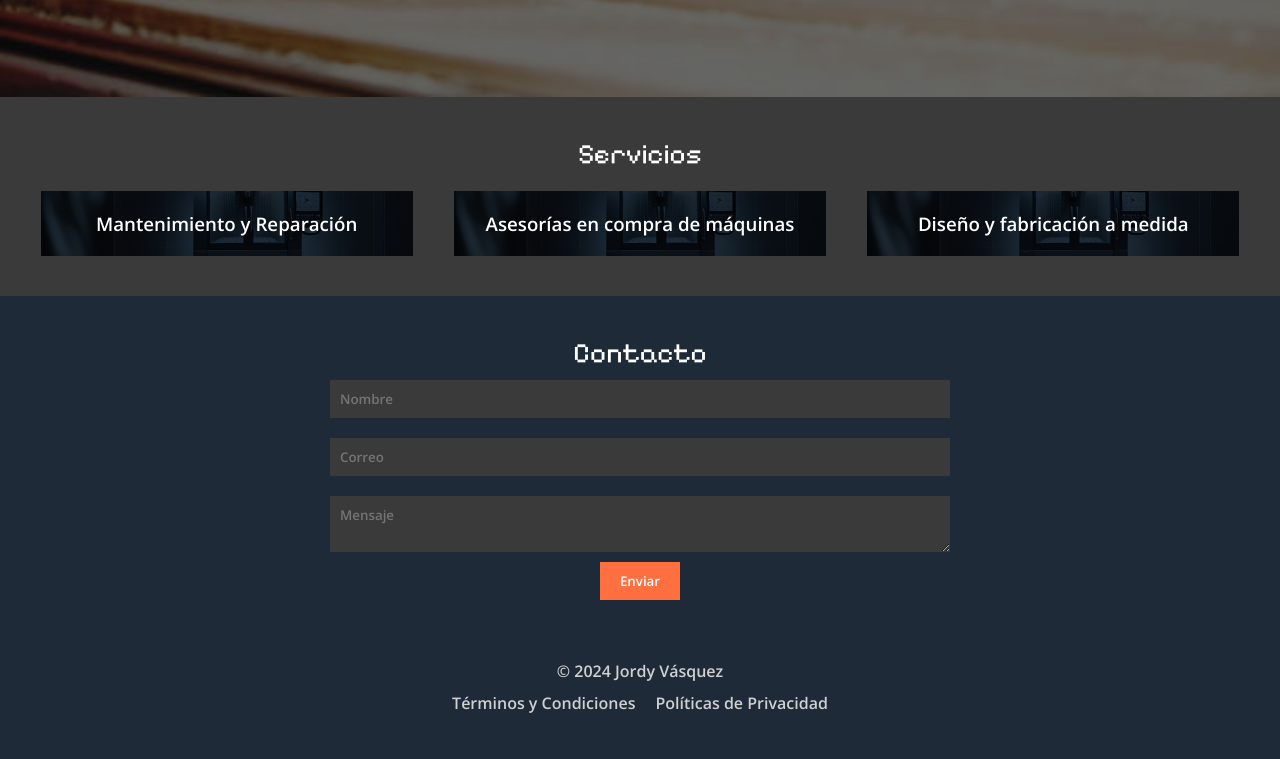
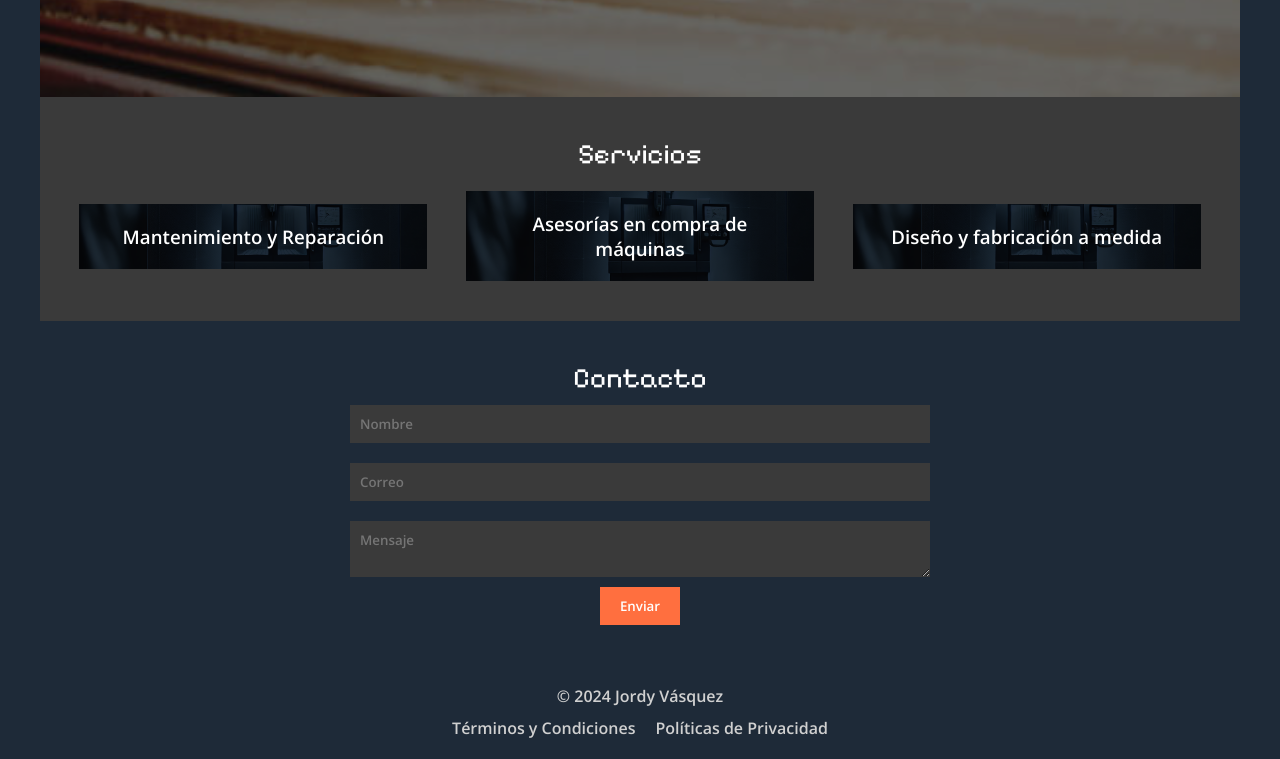
Before and after one commit to JFozzie/jv_web_site, a plain HTML site: page index.html in a window 1280 px wide. Shown: the part 248-1007 px from the top of the page. Before the commit the page ends 982 px from the top, so only its background shows below. Drawn offline with nearby package versions, Linux system fonts and the light colour scheme.

Commit message:
Update sizes

```diff
--- a/style.css
+++ b/style.css
@@ -4,13 +4,14 @@
     box-sizing: border-box;
     font-family: "Open Sans", sans-serif;
     font-weight: 600;
-
-
+    max-width: 1200px;
+    margin: auto;
 }
 
 body {
     background-color: #1E2A38;
     color: #D0D0D0;
+    max-width: 1024;
 }
 
 header {
```
